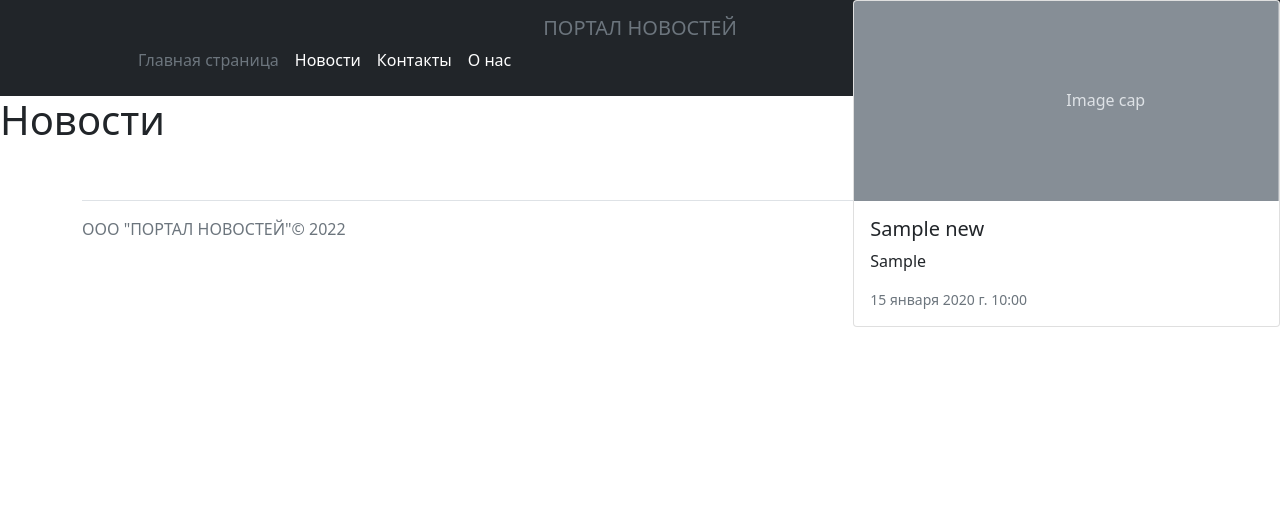
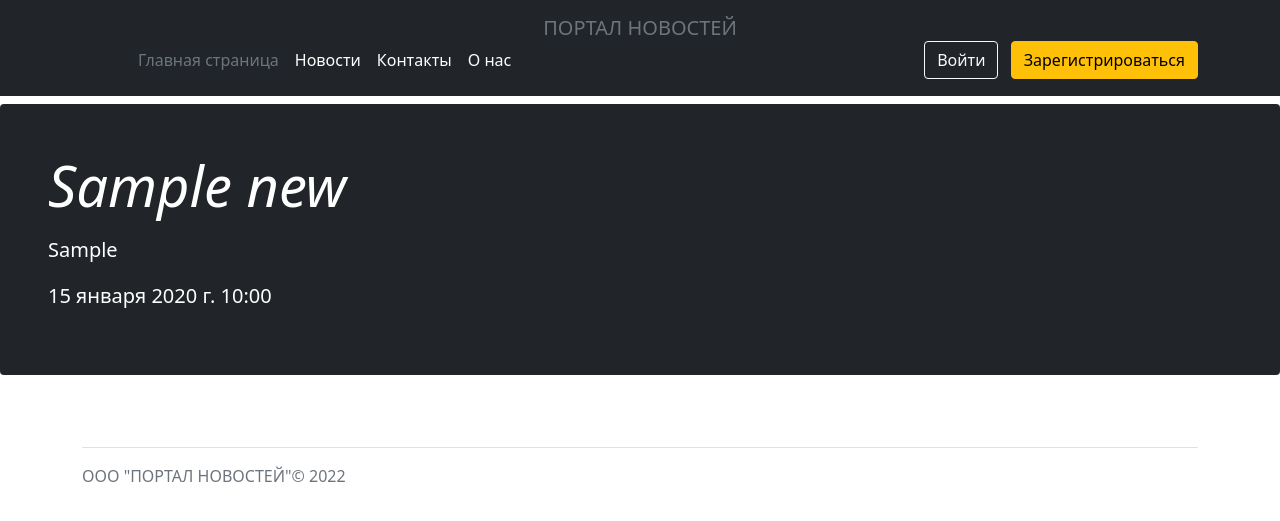
Before and after one commit to Maksim1337/Website_News, a Django app: page /news in a window 1280 px wide. Shown: the top 521 px of the page. Run offline with Django 4.2, Linux system fonts and the light colour scheme; tables that the repository leaves empty hold one stand-in row (values such as "Sample post").

Commit message:
edit news html

```diff
--- a/Lab3-4/task/main/templates/main/news.html
+++ b/Lab3-4/task/main/templates/main/news.html
@@ -7,18 +7,14 @@
 
 
 {% block content %}
-<h1> Новости </h1>
+<h1>  </h1>
 {% for n in news %}
-<div class="col-sm-6 col-lg-4 mb-4" style="position: absolute; left: 66.6667%; top: 0px;">
-      <div class="card">
-        <svg class="bd-placeholder-img card-img-top" width="100%" height="200" xmlns="http://www.w3.org/2000/svg" role="img" aria-label="Placeholder: Image cap" preserveAspectRatio="xMidYMid slice" focusable="false"><title>Placeholder</title><rect width="100%" height="100%" fill="#868e96"></rect><text x="50%" y="50%" fill="#dee2e6" dy=".3em">Image cap</text></svg>
-
-        <div class="card-body">
-          <h5 class="card-title">{{ n.title }}</h5>
-          <p class="card-text">{{ n.data }}</p>
-          <p class="card-text"><small class="text-muted">{{ n.time }}</small></p>
-        </div>
-      </div>
+<div class="p-4 p-md-5 mb-4 text-white rounded bg-dark">
+    <div class="col-md-6 px-0">
+      <h1 class="display-4  fst-italic">{{ n.title }}</h1>
+      <p class="lead my-3">{{ n.data }}</p>
+        <p class="lead my-3">{{ n.time }}</p>
     </div>
+  </div>
 {% endfor %}
 {% endblock %}
```
